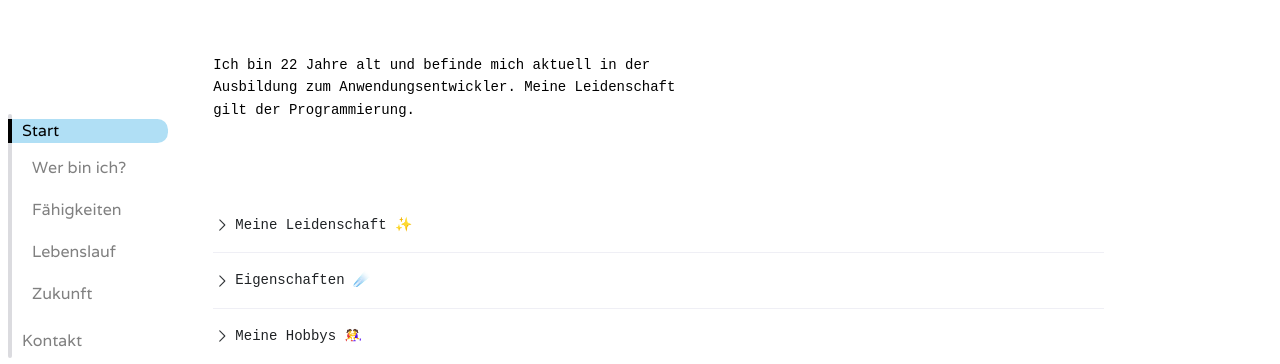
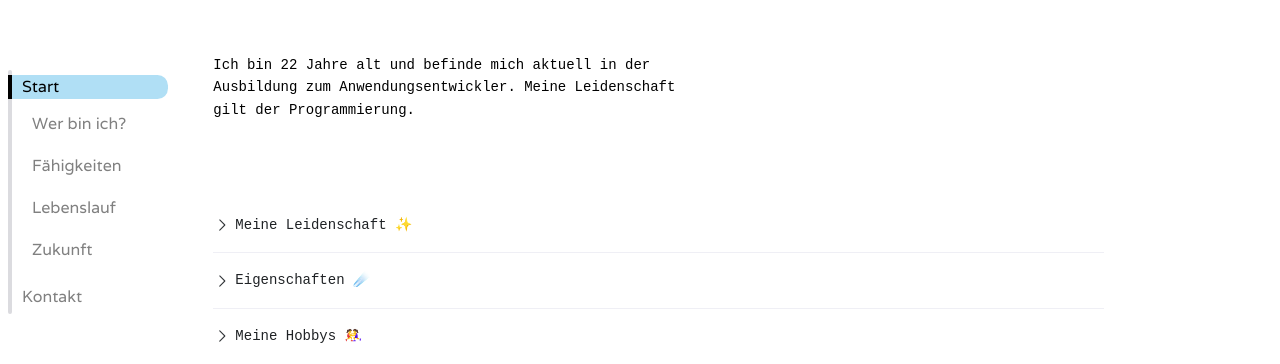
Before and after one commit to Bohnbena/Portfolio-Arthur-Lorenz, a Vue app in the folder Portfolio-Arthur/: page / in a window 1280 px wide. Shown: the part 186-550 px from the top of the page. Built offline with nearby package versions, Linux system fonts and the light colour scheme; a web font is replaced by a local one.

Commit message:
Animation gefixed

```diff
--- a/Portfolio-Arthur/src/App.vue
+++ b/Portfolio-Arthur/src/App.vue
@@ -10,8 +10,8 @@ const menuOpen = ref(true);
       <img :src="icon" alt="icon" class="w-6 h-6"/>
     </button>
     <transition name="slide">
-      <div class="row-start-4" v-show="menuOpen">
-        <div class="fixed w-28 text-6xl pl-2 font-main sm:w-44">
+      <div class="fixed row-start-4 top-64" v-show="menuOpen">
+        <div class=" w-28 text-6xl pl-2 font-main sm:w-44">
           <n-anchor
               affix
               listen-to=".document-scroll-container"
@@ -37,7 +37,7 @@ const menuOpen = ref(true);
   </div>
 </template>
 
-<style scoped>
+<style scoped >
 
 .n-anchor-link {
   font-size: 12px;
--- a/Portfolio-Arthur/src/pages/home.vue
+++ b/Portfolio-Arthur/src/pages/home.vue
@@ -238,7 +238,7 @@ import skill from '../components/skill.vue'
     </div>
 
     <div class="mt-70">
-      <p>Diese Seite wurde Erstellt mit Vite,Vue,TailwindCSS,NaiveUI</p>
+      <p>Diese Seite wurde Erstellt mit Vite,Vue,TailwindCSS,NaiveUI,AOS</p>
     </div>
   </div>
 </template>
```
